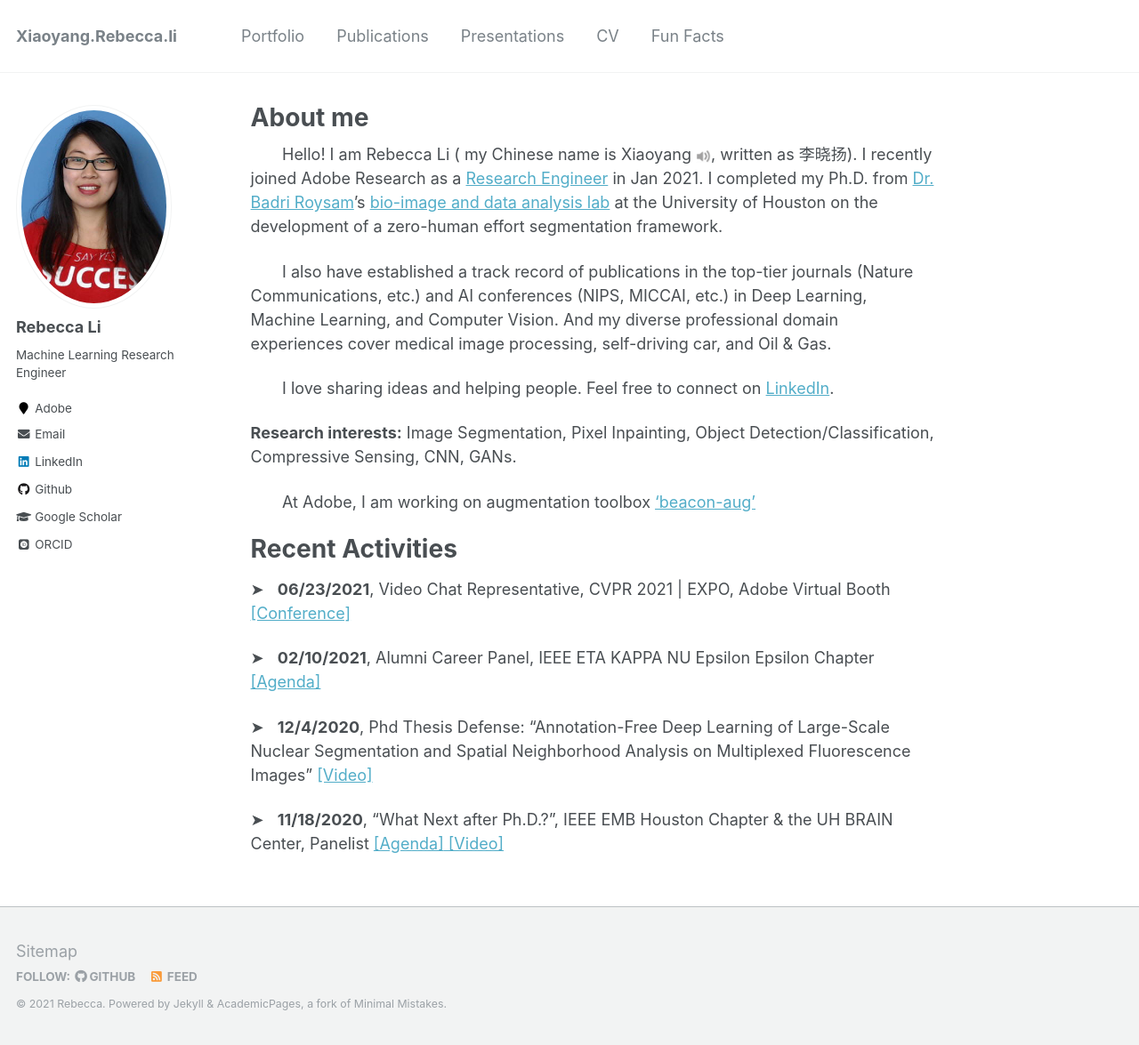
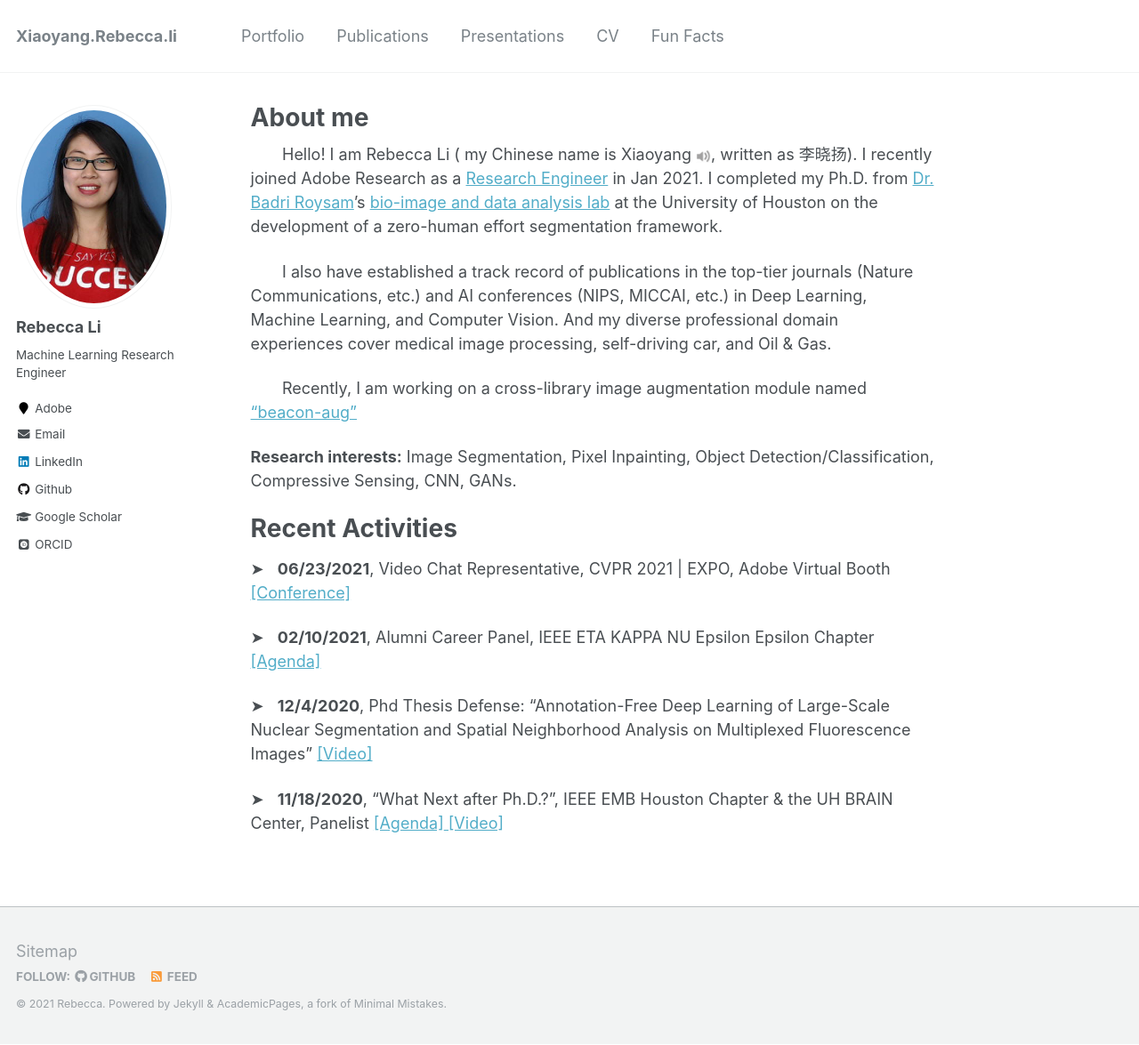
Before and after one commit to Xiaoyang-Rebecca/xiaoyang-rebecca.github.io, a Jekyll site: the page built from _pages/about.md, in a window 1280 px wide and 1175 px high. Shown: the whole window at 89% size. Built offline with Jekyll 4.4.1, drawn with Linux system fonts in a browser that asks for light colours; some web fonts are replaced.

Commit message:
Update about.md

```diff
--- a/_pages/about.md
+++ b/_pages/about.md
@@ -25,11 +25,11 @@ redirect_from:
 
 &nbsp;&nbsp;&nbsp;&nbsp;&nbsp;&nbsp; I also have established a track record of publications in the top-tier journals (Nature Communications, etc.) and AI conferences (NIPS, MICCAI, etc.) in Deep Learning, Machine Learning, and Computer Vision. And my diverse professional domain experiences cover medical image processing, self-driving car, and Oil & Gas.
 
-&nbsp;&nbsp;&nbsp;&nbsp;&nbsp;&nbsp; I love sharing ideas and helping people. Feel free to connect on [LinkedIn](https://www.linkedin.com/in/xiaoyang-rebecca-li/).
+&nbsp;&nbsp;&nbsp;&nbsp;&nbsp;&nbsp; Recently, I am working on a cross-library image augmentation module named ["beacon-aug"](https://adobe-research.github.io/beacon-aug/)
 
 **Research interests:** Image Segmentation, Pixel Inpainting, Object Detection/Classification, Compressive Sensing, CNN, GANs.
 
-&nbsp;&nbsp;&nbsp;&nbsp;&nbsp;&nbsp; At Adobe, I am working on augmentation toolbox ['beacon-aug'](https://adobe-research.github.io/beacon-aug/)
+
 
 <!-- &nbsp;&nbsp;&nbsp;&nbsp;&nb<!-- sp;&nbsp; I am always willing to share new ideas. Feel free to [schedule a quick chat](https://calendly.com/s/o5uKjHE9) with me!
 
```
